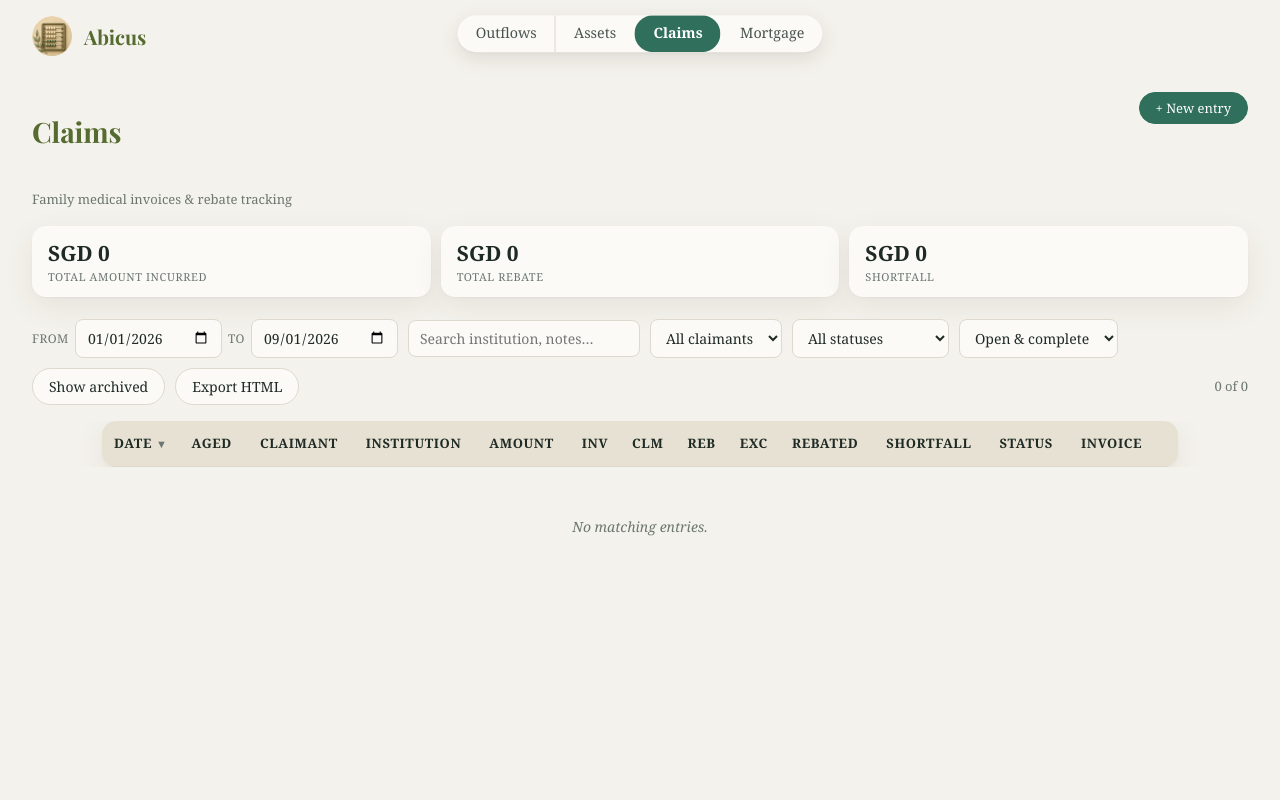
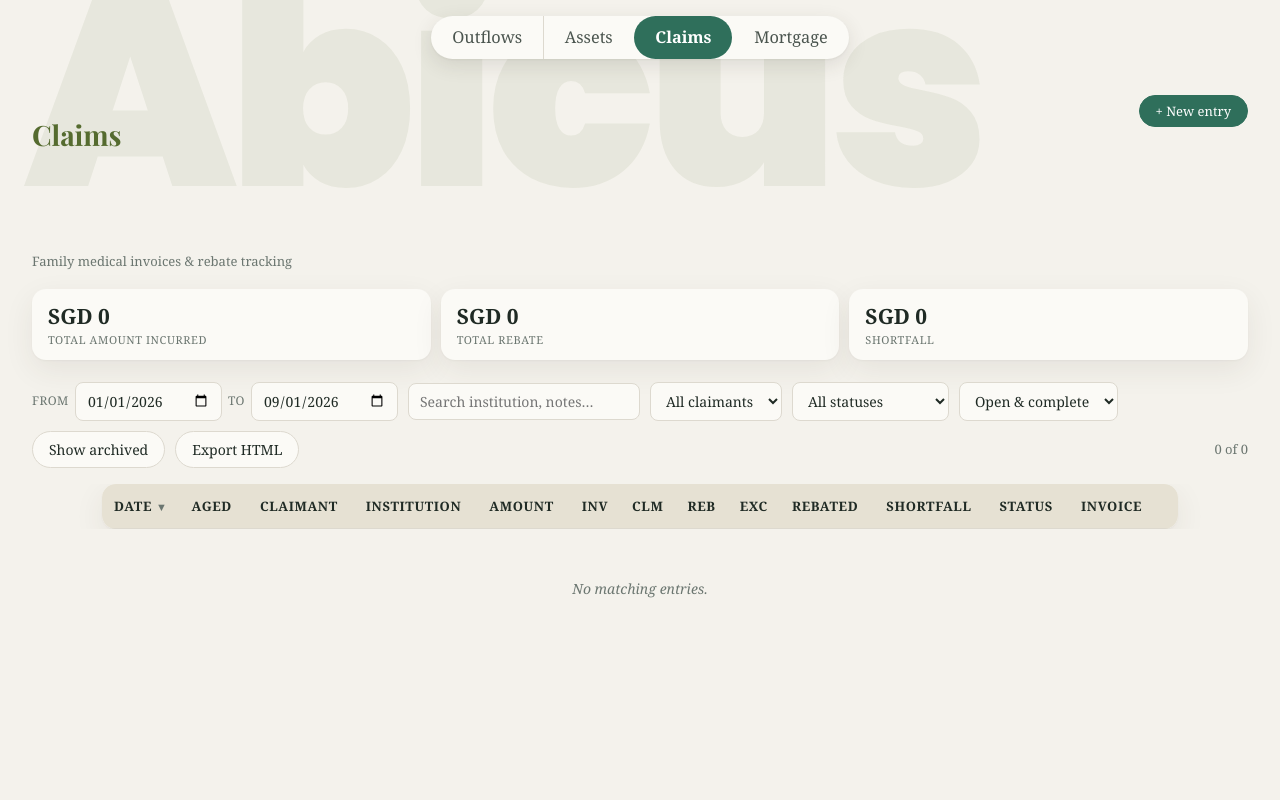
Before and after one commit to snowleopard-spec/abicus, a FastAPI app: page /claims in a window 1280 px wide. Run offline with FastAPI, Linux system fonts and the light colour scheme; data that the repository does not hold is empty.

Commit message:
design: giant olive watermark title replaces the topbar brand
"Abicus" in Poppins Black at 21.5vw, olive #556B2F at 8% opacity,
spans the band from the page top to the first panel on every page,
sent to back. Brand icon + wordmark removed; app tabs centre on
their own. Canvas colour moved from body to html and the
page-header background made transparent so nothing opaque covers
the watermark; page-body gains top room for the band.

Co-Authored-By: Claude Fable 5 <noreply@anthropic.com>
Claude-Session: https://claude.ai/code/session_01AYtfqZJKErTRwyW5d9FLXT

```diff
--- a/abicus/shell/static/css/shell.css
+++ b/abicus/shell/static/css/shell.css
@@ -6,6 +6,11 @@ html, body {
   height: 100%;
   background: var(--bg-app);
   color: var(--text-primary);
+}
+/* The canvas colour comes from <html>; body stays transparent so the
+   negative-z-index watermark can sit between the two. */
+body {
+  background: transparent;
   font-family: var(--font-sans);
   font-size: var(--text-md);
   line-height: 1.45;
@@ -14,6 +19,32 @@ html, body {
 
 body {
   min-height: 100vh;
+  position: relative;
+}
+
+/* ------- Watermark title (replaces the topbar brand) ------- */
+/* "Abicus" very large across the top of the page, olive at 8%,
+   behind everything (negative z-index keeps all in-flow content on
+   top without touching its stacking). Sized so the word spans the
+   band from the page top to the first panel, per the approved mock:
+   21.5vw ≈ 310px at 1440. */
+.watermark {
+  position: absolute;
+  top: -3.2vw;
+  left: 0;
+  right: 0;
+  z-index: -1;
+  padding-left: var(--space-5);
+  overflow: hidden;
+  font-family: "Poppins", var(--font-sans);
+  font-weight: 900;
+  font-size: 21.5vw;
+  line-height: 0.95;
+  letter-spacing: -0.03em;
+  white-space: nowrap;
+  color: rgba(85, 107, 47, 0.08);
+  pointer-events: none;
+  user-select: none;
 }
 
 a {
@@ -23,34 +54,14 @@ a {
 a:hover { color: var(--accent-hover); }
 
 /* ------- Top bar (brand + app tabs) ------- */
-/* No chrome: the brand and app tabs float directly on the background. */
+/* No chrome: the app tabs float directly on the background. */
 .topbar {
-  position: relative;
   display: flex;
   align-items: center;
+  justify-content: center;
   padding: var(--space-4) var(--space-6) var(--space-3);
   background: transparent;
 }
-.topbar__brand {
-  display: flex;
-  align-items: center;
-  gap: var(--space-3);
-}
-.brand-icon {
-  width: 40px;
-  height: 40px;
-  border-radius: 50%;
-  display: block;
-  object-fit: contain;
-}
-.wordmark {
-  font-family: "Playfair Display", Georgia, serif;
-  font-size: var(--text-xl);
-  font-weight: 700;
-  letter-spacing: -0.005em;
-  color: #556B2F;
-}
-
 /* ------- Pill tabs (shared: app tabs + in-app page tabs) ------- */
 .pill-tabs {
   display: inline-flex;
@@ -82,14 +93,7 @@ a:hover { color: var(--accent-hover); }
 .pill-tab--active:hover { color: #fff; }
 .pill-tab--active + .pill-tab { border-left-color: transparent; }
 
-/* App tabs: centred in the topbar so the brand never shifts them; the
-   active app comes from body[data-active]. */
-.app-tabs {
-  position: absolute;
-  left: 50%;
-  top: 50%;
-  transform: translate(-50%, -50%);
-}
+/* App tabs: the active app comes from body[data-active]. */
 body[data-active="outflows"] .app-tab--outflows,
 body[data-active="assets"]   .app-tab--assets,
 body[data-active="claims"]   .app-tab--claims,
@@ -120,7 +124,7 @@ body[data-active="mortgage"] .app-tab--mortgage + .pill-tab {
   justify-content: space-between;
   padding: var(--space-5) var(--space-6) var(--space-4);
   gap: var(--space-4);
-  background: var(--bg-app);
+  background: transparent;
   border-bottom: 1px solid transparent;
 }
 .page-header__title { min-width: 0; }
@@ -154,7 +158,8 @@ body[data-active="mortgage"] .app-tab--mortgage + .pill-tab {
 }
 
 .page-body {
-  padding: var(--space-4) var(--space-6) var(--space-8);
+  /* Extra top room so the watermark band reads before the first panel. */
+  padding: 76px var(--space-6) var(--space-8);
   flex: 1 1 auto;
 }
 
--- a/abicus/shell/templates/base.html
+++ b/abicus/shell/templates/base.html
@@ -7,18 +7,15 @@
   <link rel="icon" type="image/svg+xml" href="/shell/static/img/favicon.svg">
   <link rel="preconnect" href="https://fonts.googleapis.com">
   <link rel="preconnect" href="https://fonts.gstatic.com" crossorigin>
-  <link rel="stylesheet" href="https://fonts.googleapis.com/css2?family=Playfair+Display:wght@400;600;700&family=Source+Sans+Pro:wght@300;400;600;700&display=swap">
+  <link rel="stylesheet" href="https://fonts.googleapis.com/css2?family=Playfair+Display:wght@400;600;700&family=Poppins:wght@900&family=Source+Sans+Pro:wght@300;400;600;700&display=swap">
   <link rel="stylesheet" href="/shell/static/css/tokens.css?v={{ asset_v }}">
   <link rel="stylesheet" href="/shell/static/css/shell.css?v={{ asset_v }}">
   <link rel="stylesheet" href="/shell/static/css/components.css?v={{ asset_v }}">
   {% block head %}{% endblock %}
 </head>
 <body data-active="{{ active }}">
+  <div class="watermark" aria-hidden="true">Abicus</div>
   <header class="topbar">
-    <div class="topbar__brand">
-      <img class="brand-icon" src="/shell/static/img/abicus.png?v={{ asset_v }}" alt="" aria-hidden="true">
-      <span class="wordmark">Abicus</span>
-    </div>
     <nav class="pill-tabs app-tabs" aria-label="Apps">
       <a href="/outflows" class="pill-tab app-tab--outflows">Outflows</a>
       <a href="/assets" class="pill-tab app-tab--assets">Assets</a>
```
Also changed, not shown: abicus/documentation/RELEASE_NOTES.md (+13 -0 lines), abicus/documentation/517AAFEA-84C4-41E5-A729-A37891FB9FD1.jpeg (added).
